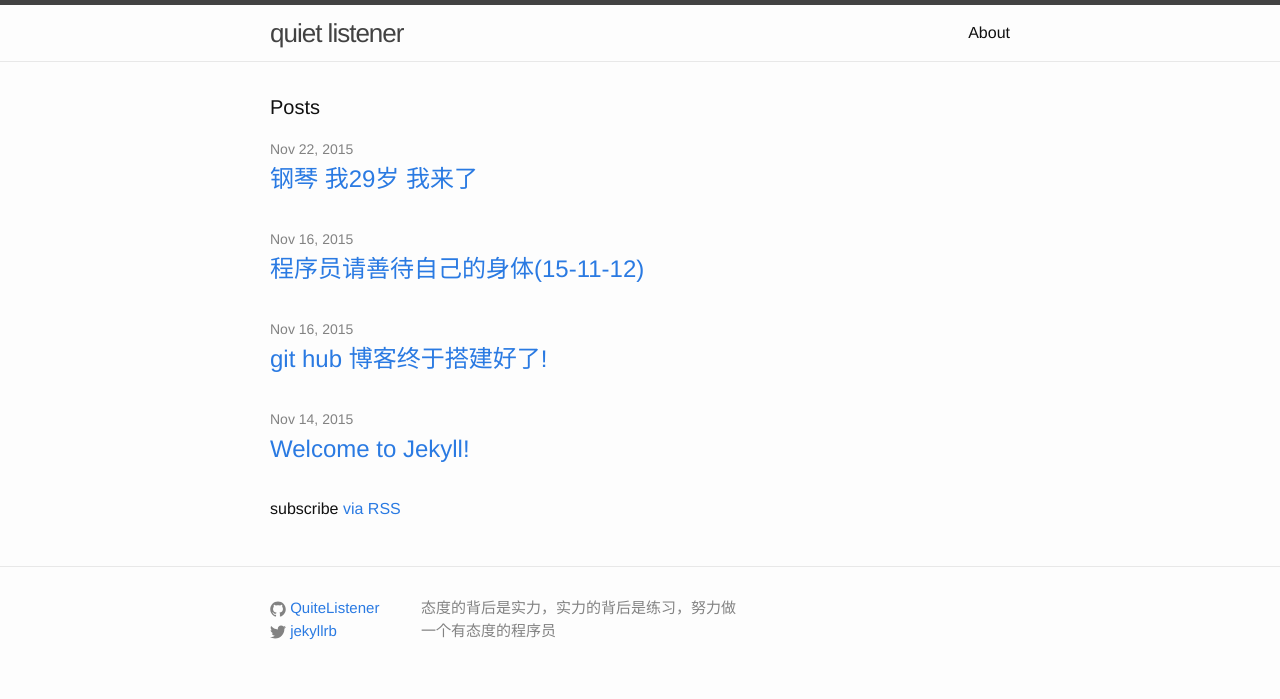
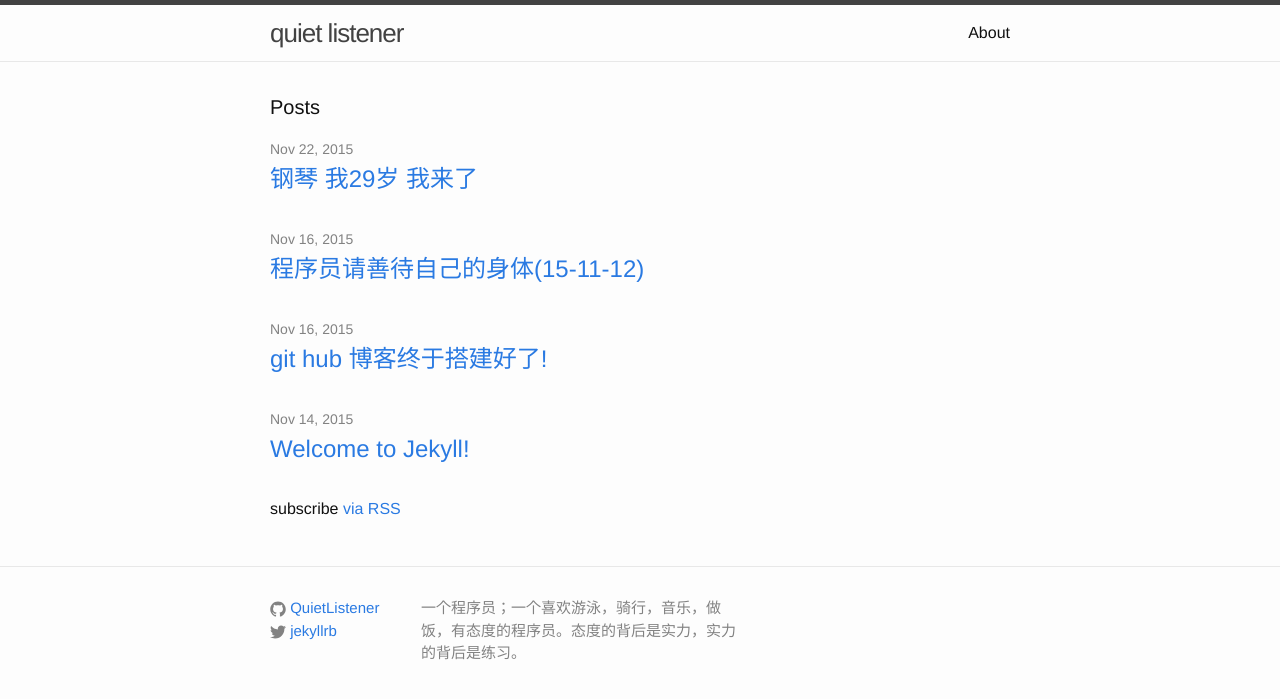
Before and after one commit to QuietListener/QuietListener, a Jekyll site: the page built from index.html, in a window 1280 px wide. Shown: the top 699 px of the page. Built offline with Jekyll 4.4.1, drawn with Linux system fonts in a browser that asks for light colours.

```diff
--- a/_config.yml
+++ b/_config.yml
@@ -1,11 +1,11 @@
 # Site settings
 title: quiet listener
 email: no email
-description:  态度的背后是实力，实力的背后是练习，努力做一个有态度的程序员
+description:  一个程序员；一个喜欢游泳，骑行，音乐，做饭，有态度的程序员。态度的背后是实力，实力的背后是练习。
 baseurl: "" # the subpath of your site, e.g. /blog/
 url: "http://yourdomain.com" # the base hostname & protocol for your site
 twitter_username: jekyllrb
-github_username:  QuiteListener
+github_username:  QuietListener
 
 # Build settings
 markdown: kramdown
```
